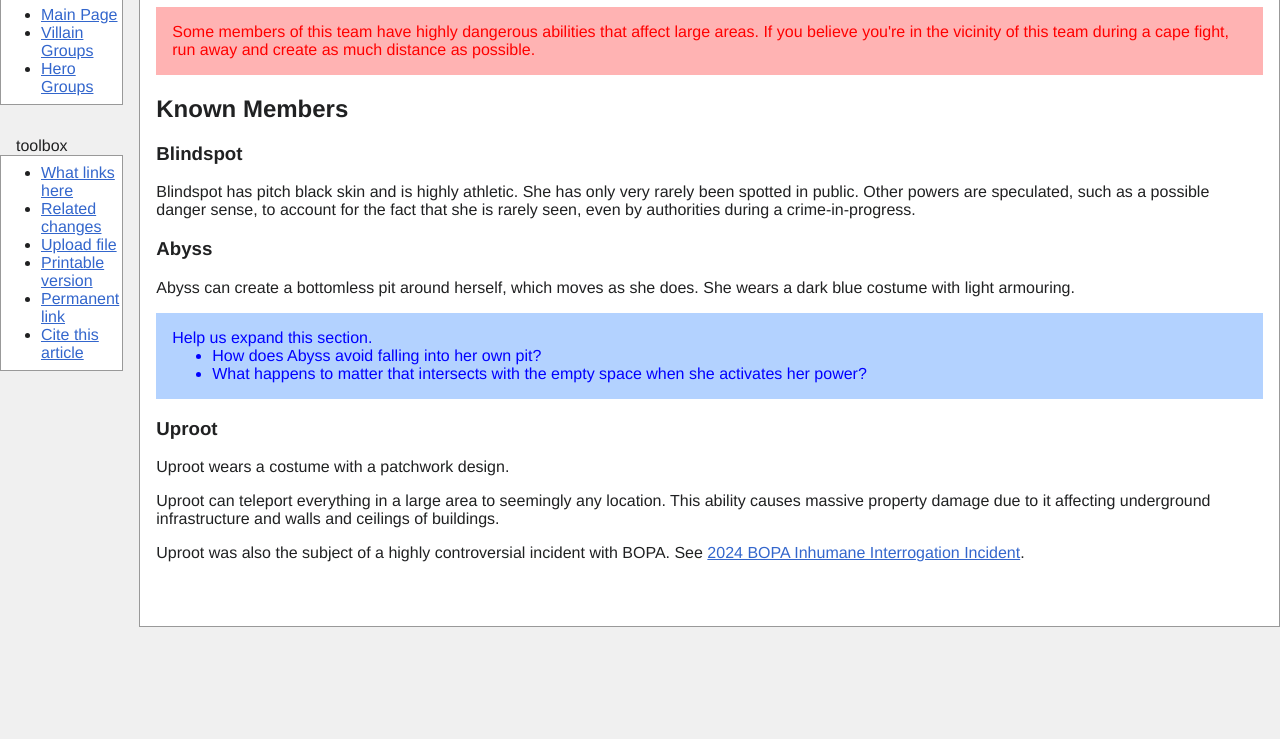
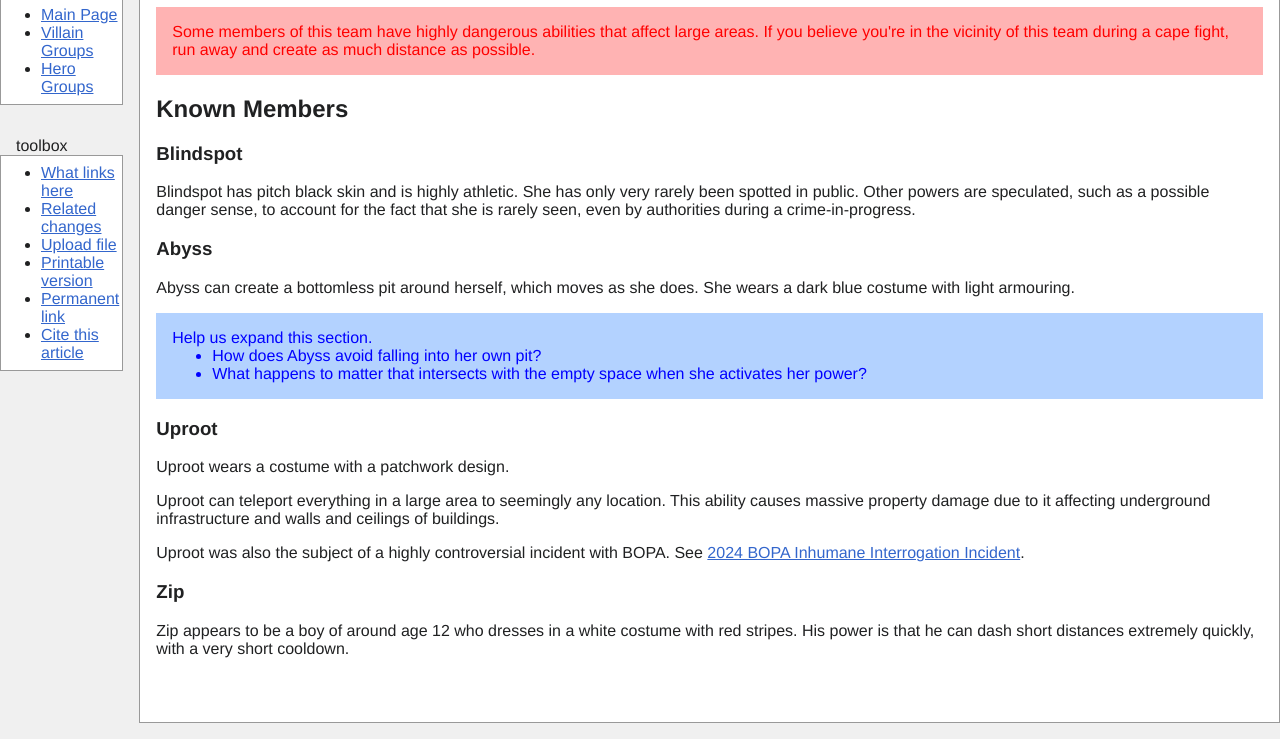
Before and after one commit to HaruKawamata/personal-site, an Astro site: page /parahumans/people in a window 1280 px wide. Shown: the part 177-916 px from the top of the page. Before the commit the page ends 820 px from the top, so only its background shows below. Built offline with nearby package versions, Linux system fonts and the light colour scheme; Astro itself is replaced by a stand-in of ours.

Commit message:
more details

```diff
--- a/src/pages/parahumans/people.astro
+++ b/src/pages/parahumans/people.astro
@@ -28,4 +28,7 @@ import ParahumanWikiLayout from "../../layouts/ParahumanWikiLayout.astro"
   <p>Uproot can teleport everything in a large area to seemingly any location. This ability
   causes massive property damage due to it affecting underground infrastructure and walls and ceilings of buildings.</p>
   <p>Uproot was also the subject of a highly controversial incident with BOPA. See <a href="/parahumans/bopa#incident">2024 BOPA Inhumane Interrogation Incident</a>.
+  <h3>Zip</h3>
+  <p>Zip appears to be a boy of around age 12 who dresses in a white costume with red stripes. His power is that
+  he can dash short distances extremely quickly, with a very short cooldown.</p>
 </ParahumanWikiLayout>
```
